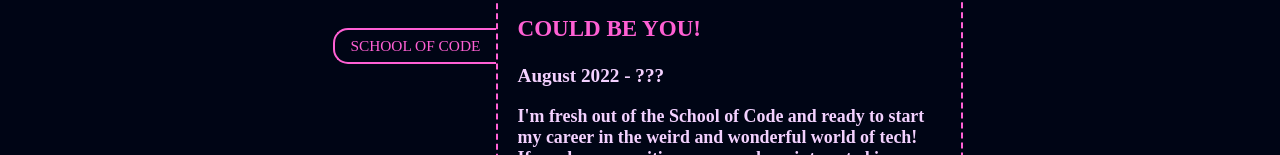
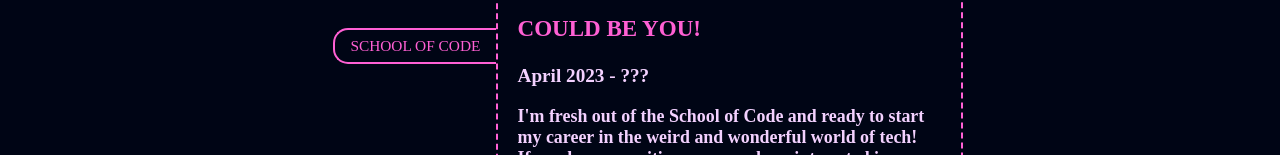
Before and after one commit to NoahAldhous/portfolio-page, a React (Create React App) app: page / in a window 1280 px wide. Both pictures are taken after a click on the button "MY FIRST JOB". Shown: the part 4128-4283 px from the top of the page. Built offline with nearby package versions, Linux system fonts and the light colour scheme; a web font is replaced by a local one.

Commit message:
the experience page now gets the current month and year to display in the "my first job" section

```diff
--- a/src/components/ExperiencePage/Experience-text/Experience-text.js
+++ b/src/components/ExperiencePage/Experience-text/Experience-text.js
@@ -1,6 +1,15 @@
 import "./Experience-text.css"
 
 export default function ExperienceText({activeButton}){
+
+    function setTheDate(){
+        const months = ["January", "February", "March", "April", "May", "June", "July", "August", "September", "October", "November", "December"];
+        const date = new Date();
+        const year = date.getFullYear();
+        const month = months[date.getMonth()];
+        return month + " " + year;
+    }
+
     switch(activeButton){
         case ".SoC-Button":
             return  <section className="Experience-text-container">
@@ -20,7 +29,7 @@ export default function ExperienceText({activeButton}){
         case ".Firstjob-button":
             return <section className="Experience-text-container">
             <h3 className="Experience-text-header">COULD BE YOU!</h3>
-            <h3 className="Experience-date">August 2022 - ???</h3>
+            <h3 className="Experience-date">{setTheDate()} - ???</h3>
             <p className="Experience-text">
                 I'm fresh out of the School of Code and ready to start my career in the weird
                 and wonderful world of tech!
--- a/src/components/ExperiencePage/ExperiencePage.js
+++ b/src/components/ExperiencePage/ExperiencePage.js
@@ -4,7 +4,8 @@ import ExperienceText from "./Experience-text/Experience-text";
 
 export default function ExperiencePage(){
 
-    const[activeButton, setActiveButton] = useState(".SoC-Button")
+    const[activeButton, setActiveButton] = useState(".SoC-Button");
+
 
     function handleClick(button){
         setActiveButton(button);
```
